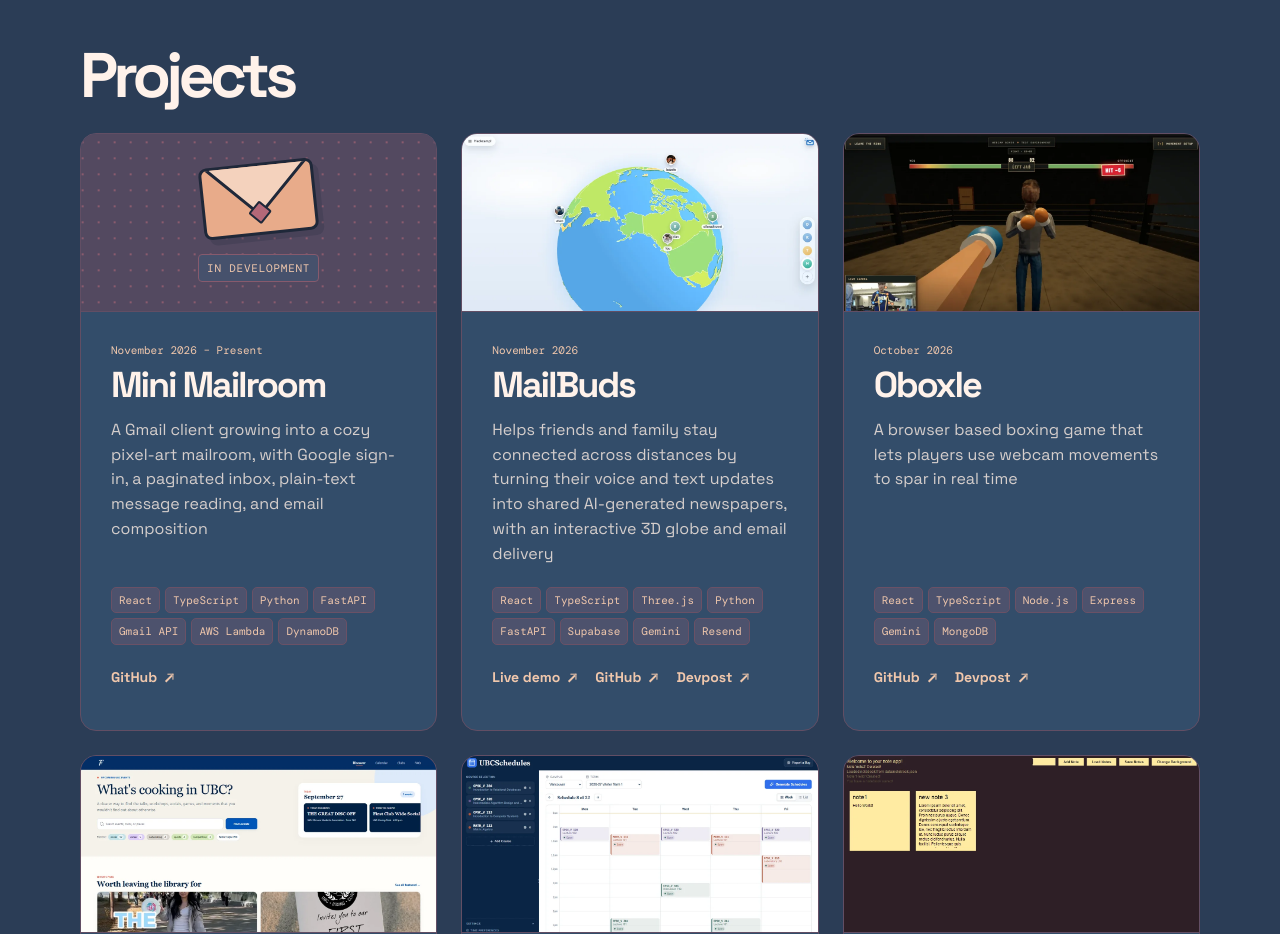
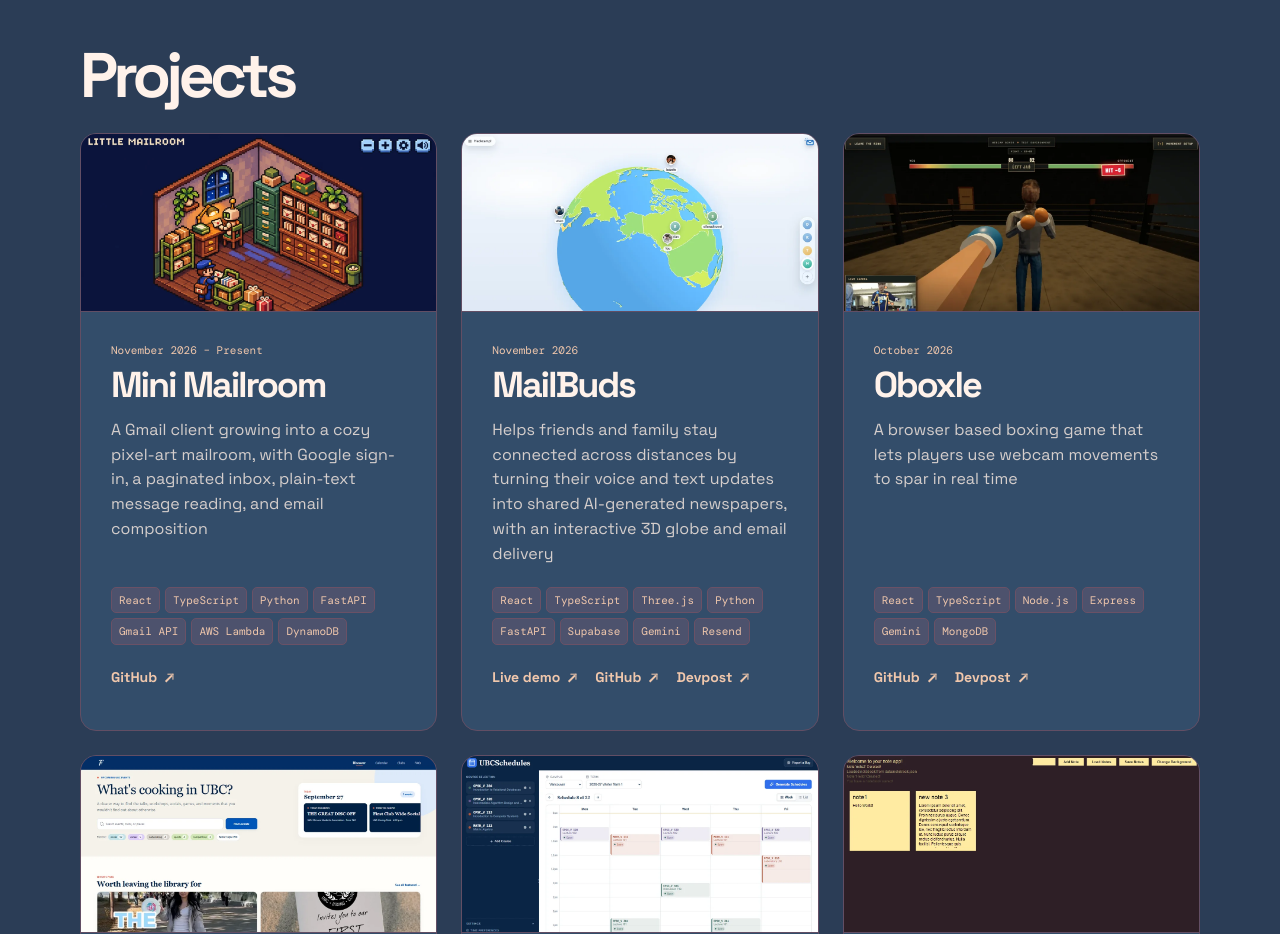
Before and after one commit to jwangg07/Portfolio, a Next.js app: page / in a window 1280 px wide. Shown: the part 1240-2174 px from the top of the page. Built offline with nearby package versions, Linux system fonts and the light colour scheme.

Commit message:
Add Mini Mailroom project preview

```diff
--- a/scripts/optimize-images.mjs
+++ b/scripts/optimize-images.mjs
@@ -2,7 +2,7 @@ import { createHash } from 'node:crypto'
 import { mkdir, readFile, writeFile } from 'node:fs/promises'
 import sharp from 'sharp'
 
-const names = ['oboxle', 'findr', 'ubcschedules', 'notetakingapp', 'mailbuds']
+const names = ['oboxle', 'findr', 'ubcschedules', 'notetakingapp', 'mailbuds', 'minimailroom']
 const output = new URL('../public/projects/optimized/', import.meta.url)
 await mkdir(output, { recursive: true })
 const images = {}
--- a/src/content/project-images.ts
+++ b/src/content/project-images.ts
@@ -4,5 +4,6 @@ export const projectImages = {
   "findr": "/projects/optimized/findr.56cf0d928a14.webp",
   "ubcschedules": "/projects/optimized/ubcschedules.5e420c602bbf.webp",
   "notetakingapp": "/projects/optimized/notetakingapp.f35fb2bd17d3.webp",
-  "mailbuds": "/projects/optimized/mailbuds.b73dfe3d577b.webp"
+  "mailbuds": "/projects/optimized/mailbuds.b73dfe3d577b.webp",
+  "minimailroom": "/projects/optimized/minimailroom.bf13e21f4067.webp"
 } as const
--- a/src/content/projects.ts
+++ b/src/content/projects.ts
@@ -10,8 +10,8 @@ export const projects: PortfolioProject[] = [
     date: 'November 2026 – Present',
     description: 'A Gmail client growing into a cozy pixel-art mailroom, with Google sign-in, a paginated inbox, plain-text message reading, and email composition',
     stack: 'React, TypeScript, Python, FastAPI, Gmail API, AWS Lambda, DynamoDB',
-    imageSrc: '',
-    imageAlt: '',
+    imageSrc: projectImages.minimailroom,
+    imageAlt: 'Pixel-art mailroom at night with a mail carrier and a robot sorting letters',
     githubUrl: 'https://github.com/jwangg07/Mini-Mailroom',
     devpostUrl: '',
     projectUrl: ''
```
Also changed, not shown: assets/projects/minimailroom.png (renamed from assets/projects/Moonlit pixel mailroom.png), public/projects/optimized/minimailroom.bf13e21f4067.webp (added).
